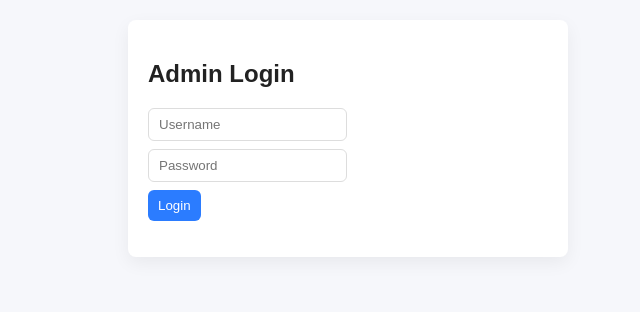
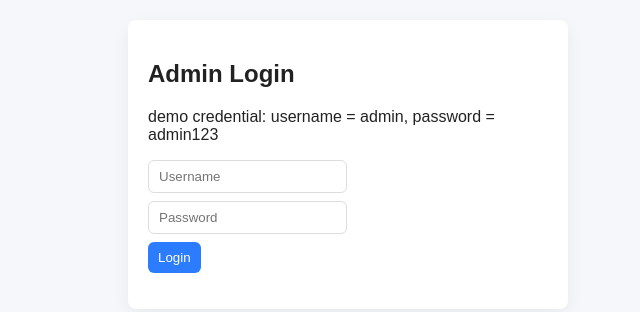
Before and after one commit to Rahul3704/Employee-Management-System, a website: page public/login.html in a window 1280 px wide. Shown: the whole page, without its empty margins (292-932 px from the left). Drawn offline with Linux system fonts and the light colour scheme.

Commit message:
fix demo credentials

```diff
--- a/package.json
+++ b/package.json
@@ -12,6 +12,7 @@
   "dependencies": {
     "bcrypt": "^6.0.0",
     "cors": "^2.8.6",
+    "csv-writer": "^1.6.0",
     "dotenv": "^17.2.3",
     "express": "^5.2.1",
     "express-session": "^1.19.0"
--- a/public/login.html
+++ b/public/login.html
@@ -8,6 +8,7 @@
 <body>
   <div class="container" style="max-width:400px;">
     <h2>Admin Login</h2>
+    <p>demo credential: username = admin, password = admin123</p>
     <form id="loginForm">
       <div class="row"><input id="username" placeholder="Username" required></div>
       <div class="row"><input id="password" placeholder="Password" type="password" required></div>
```
Also changed, not shown: 1 other file.
